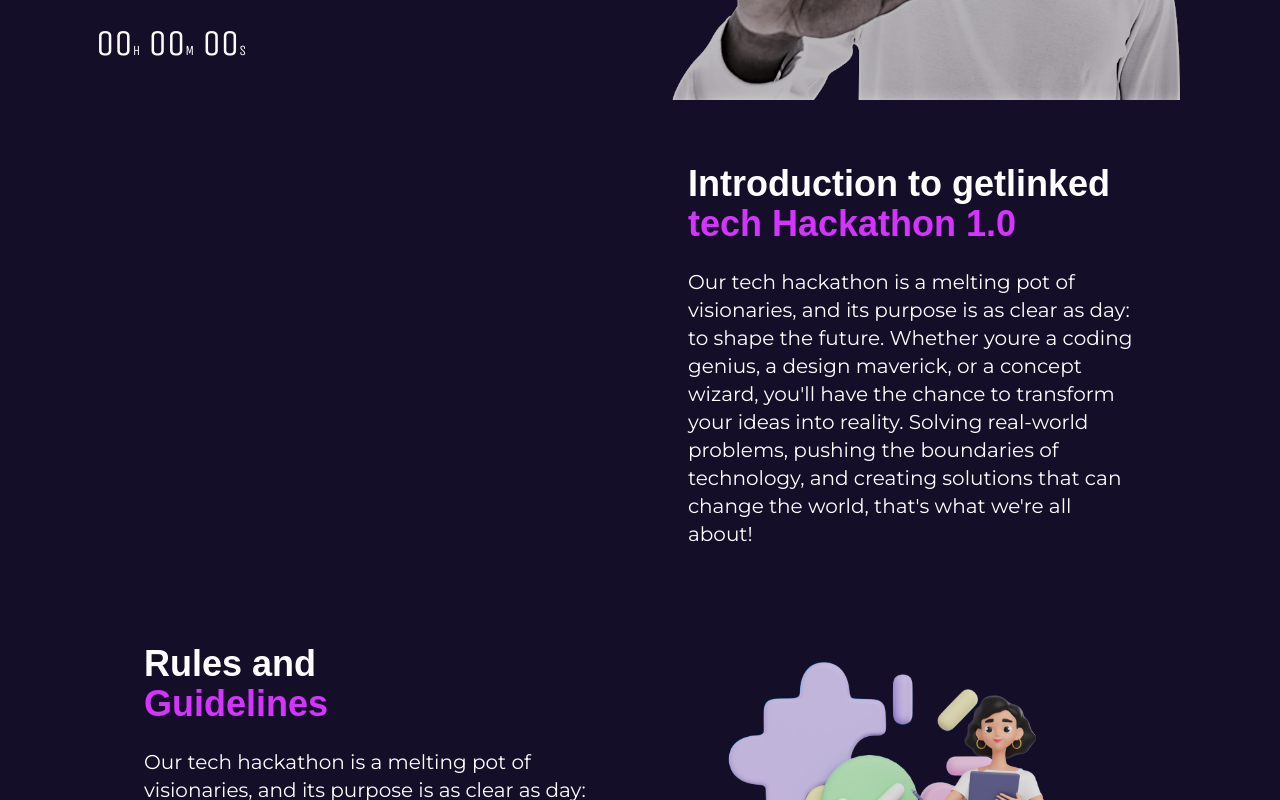
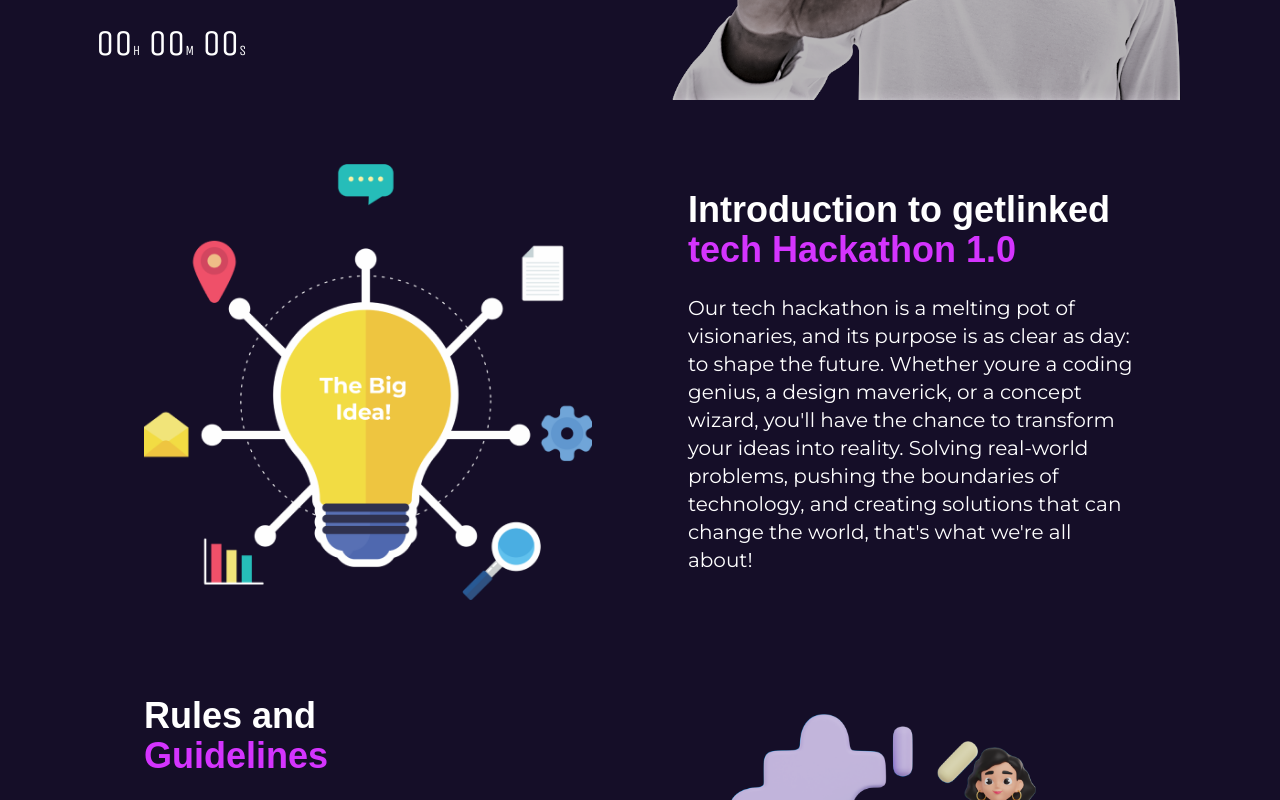
Before and after one commit to RalphFred/getlinked, a React (Vite) app: page / in a window 1280 px wide. Shown: the part 576-1376 px from the top of the page. Built offline with nearby package versions, Linux system fonts and the light colour scheme; a web font is replaced by a local one.

Commit message:
Worked on the error

```diff
--- a/src/components/Intro.jsx
+++ b/src/components/Intro.jsx
@@ -1,10 +1,10 @@
-// import thebigIdea from "../assets/thebigIdea.svg";
+import thebigIdea from "../assets/thebigIdea.png";
 
 export default function Intro() {
   return (
     <div className="bg-dark-purple text-white px-6 py-12 lg:py-8 lg:px-24 flex flex-col lg:flex-row lg:items-center">
       <div className="pb-10 lg:pb-0 lg:w-2/4 lg:px-12">
-        {/* <img src={thebigIdea} alt="Image" className="w-full"/> */}
+        <img src={thebigIdea} className="w-full"/>
       </div>
       <div className="text-center lg:text-left lg:w-2/4 lg:px-12">
         <h2 className="text-2xl lg:text-4xl font-extrabold font-clash mb-6">Introduction to getlinked <br /> <span className="text-lighter-purple">tech Hackathon 1.0</span> </h2>
```
Also changed, not shown: src/assets/theBigIdea.png (added), src/assets/theBigIdea.svg (deleted).
